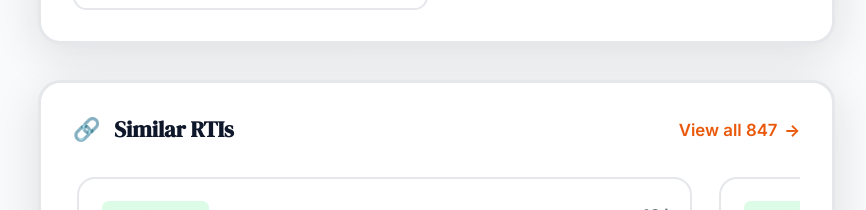
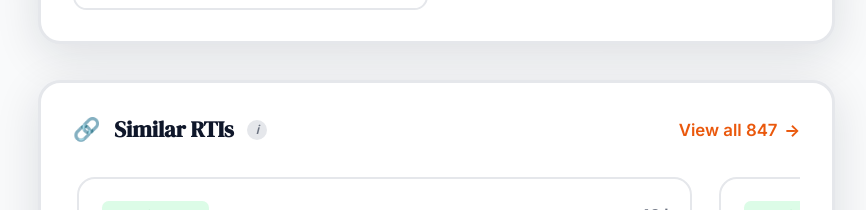
Before and after one commit to Yugantar-NGO/youRTI-UI, a Next.js app: page /rti/rti-001 in a window 1280 px wide. Shown: the part 3480-3690 px from the top of the page, without its empty margins (414-1280 px from the left). Built offline with nearby package versions, Linux system fonts and the light colour scheme.

Commit message:
feat(similar-rtis): add info icon to Similar RTIs section

```diff
--- a/src/components/features/rti-detail/molecules/SimilarRTIsSection.tsx
+++ b/src/components/features/rti-detail/molecules/SimilarRTIsSection.tsx
@@ -2,6 +2,7 @@
 
 import { useRef } from 'react'
 import { BaseProps } from '@/types'
+import { InfoIcon } from '../atoms'
 import styles from './SimilarRTIsSection.module.css'
 
 export interface SimilarRTI {
@@ -62,6 +63,7 @@ export function SimilarRTIsSection({
         <div className={styles.title}>
           <span>🔗</span>
           <span>Similar RTIs</span>
+          <InfoIcon tooltip="Related RTI applications on similar topics or from the same department. Explore these to find more information on this subject." />
         </div>
         {totalCount > 0 && (
           <a href="/browse" className={styles.viewAllLink}>
```
